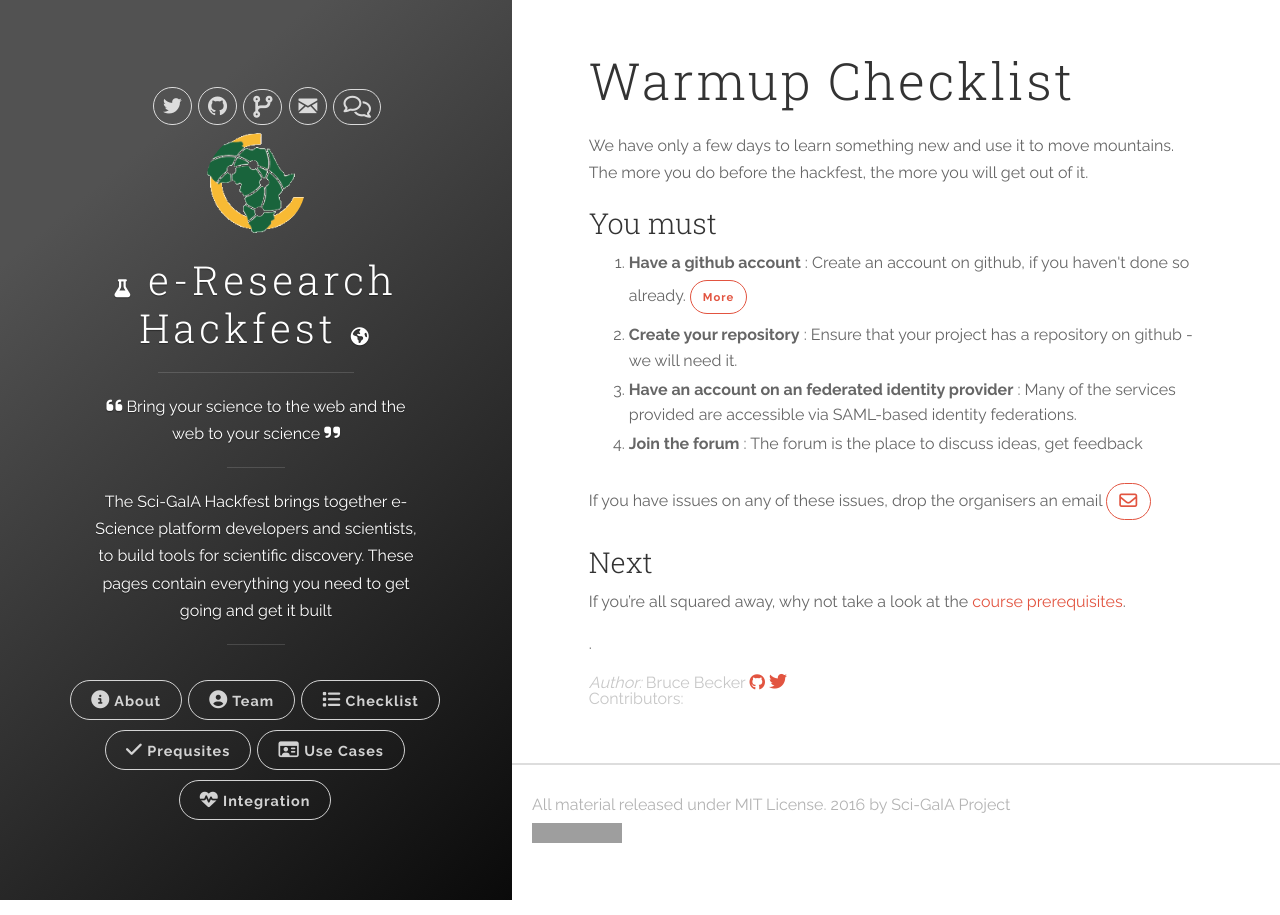
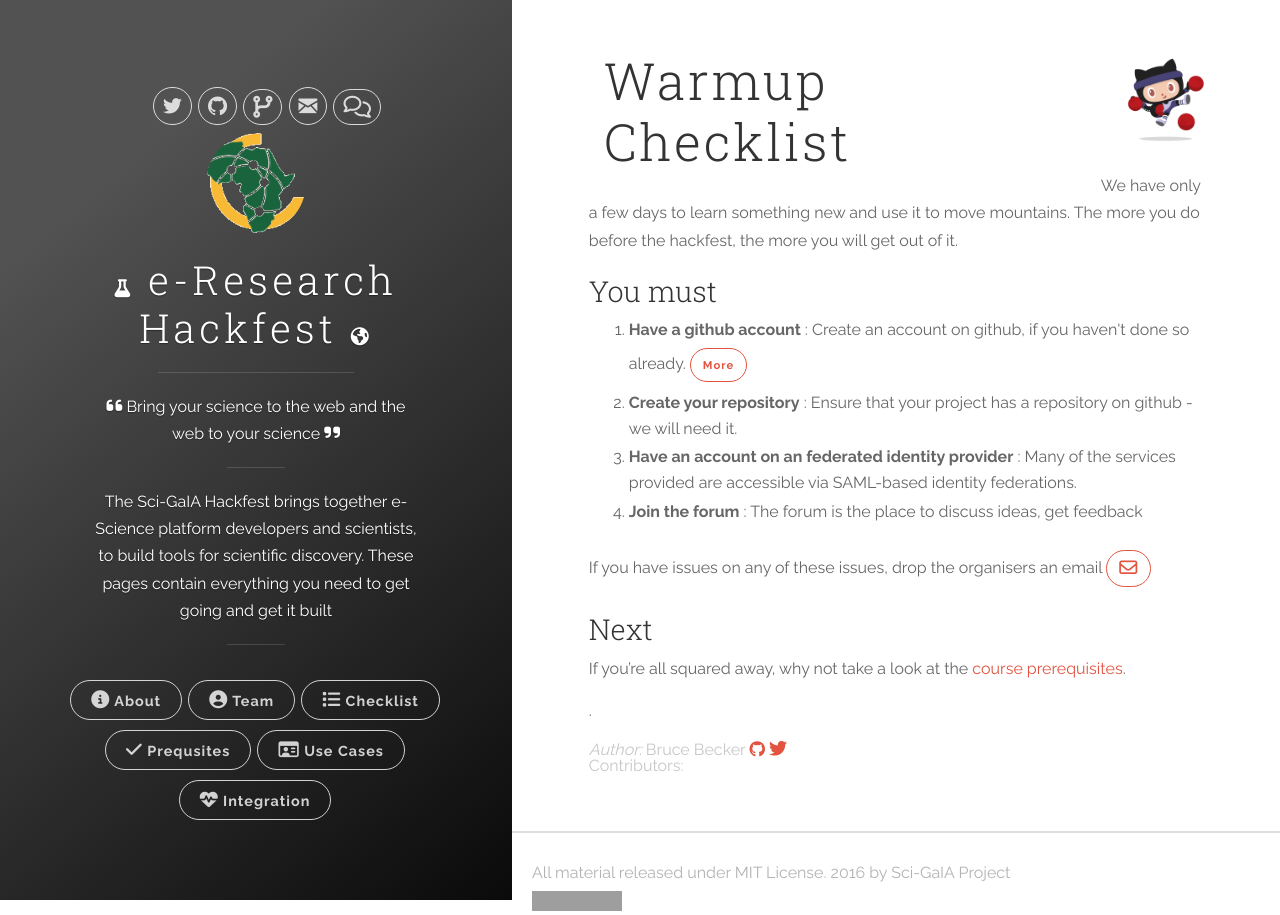
Before and after one commit to kodion/hackfest-site, a Jekyll site: the page built from before-checklist.md, in a window 1280 px wide. Built offline with Jekyll 4.4.1, drawn with Linux system fonts in a browser that asks for light colours; nearby versions of some CDN libraries; grey boxes are pictures that could not be loaded.

Commit message:
Added an octocat image to the pages

```diff
--- a/_layouts/page.html
+++ b/_layouts/page.html
@@ -4,7 +4,16 @@ layout: default
 <article class="post-container post-container--single">
 
   <header class="post-header">
+    {% if page.octocat %}
+    <div class="col-sm-10">
+      <h1 class="post-title">{{ page.title }} </h1>
+    </div>
+    <div class="col-sm-2">
+      <img class="team-image" src="{{site.url}}/images/{{ page.octocat}}" alt="page.title">
+    </div>
+    {% else %}
     <h1 class="post-title">{{ page.title }}</h1>
+    {% endif %}
   </header>
 
   <section class="post">
```
